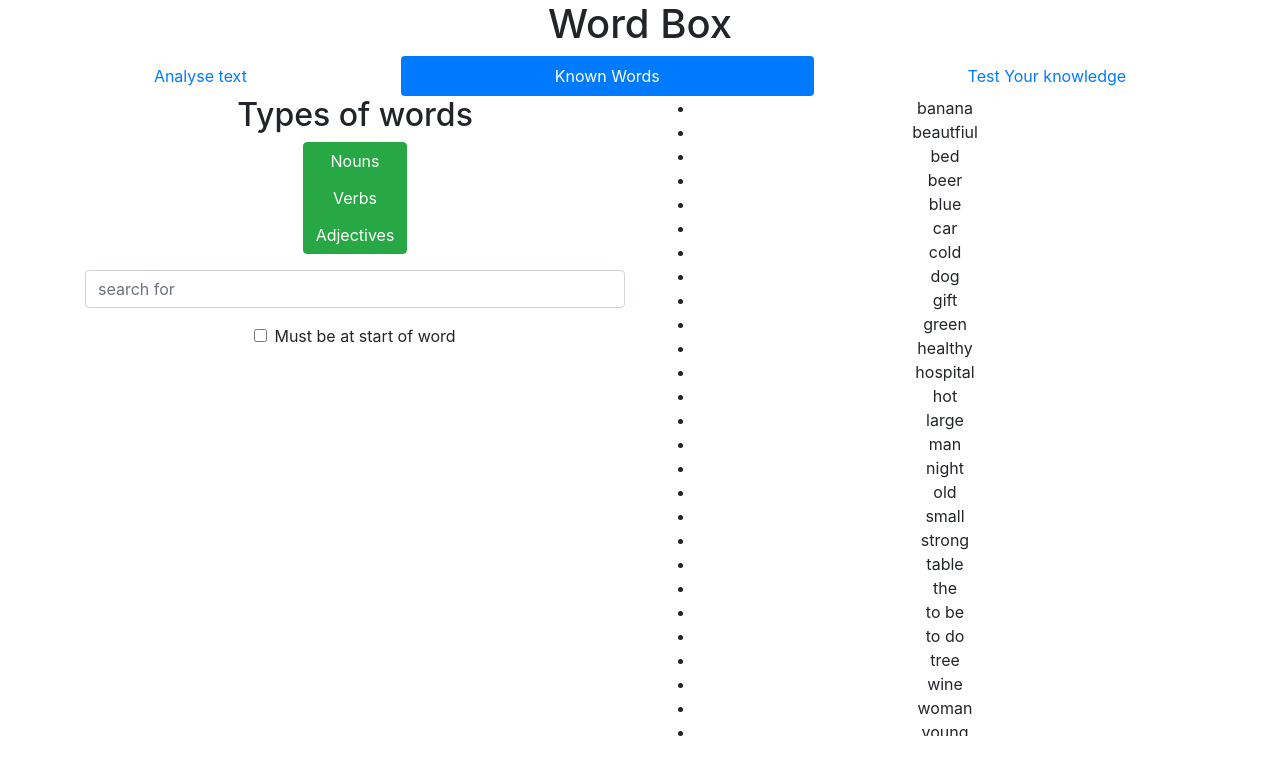
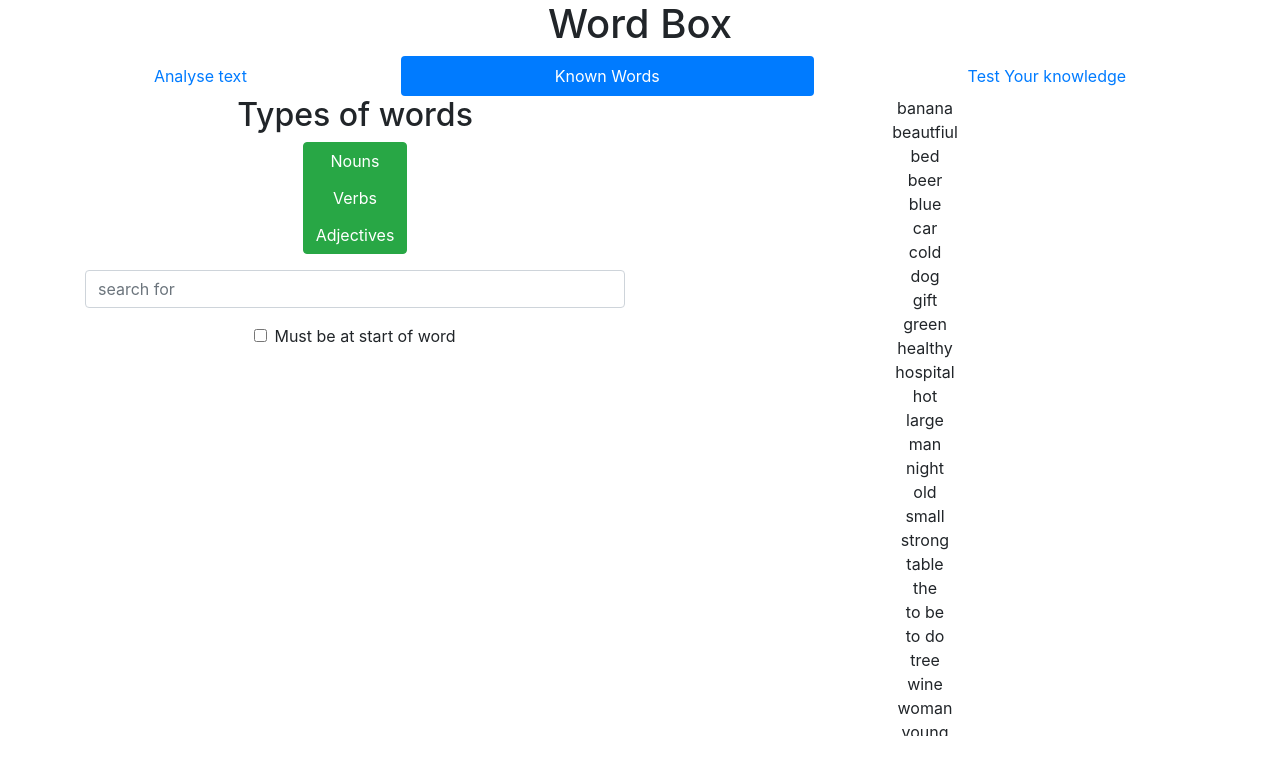
Before and after one commit to tommcandrew/Word-Box, a React (Create React App) app: page / in a window 1280 px wide. Shown: the top 774 px of the page. Built offline with nearby package versions, Linux system fonts and the light colour scheme.

Commit message:
display words in list as span not list item

```diff
--- a/src/Components/WordListDisplay.js
+++ b/src/Components/WordListDisplay.js
@@ -22,7 +22,7 @@ const WordListDisplay = (props) =>  {
     }
     wordList = wordList.filter(x=>props.searchFromStart?
         x.indexOf(props.searchFor)===0 :x.includes(props.searchFor))
-       .sort().map(x => <li key={x}>{x}</li>);
+       .sort().map(x => <span key={x}>{x}<br /></span>);
 
     return (
         <div>
@@ -37,7 +37,7 @@ const WordListDisplay = (props) =>  {
                      />
                   </Col>
                   <Col>
-                     <div id="wordList"><ul>{wordList}</ul></div>
+                     <div id="wordList"><p>{wordList}</p></div>
                   </Col>
                 </Row>
             </Container>
```
